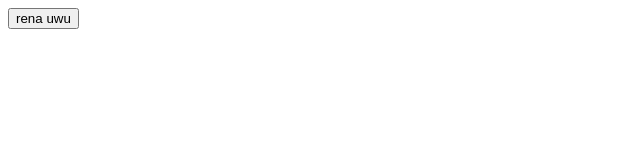
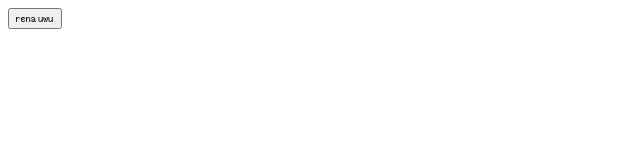
Before and after one commit to 29238746/29238746.io, a plain HTML site: page index.html in a window 1280 px wide. Shown: the full height of the page, 0-640 px from the left. Drawn offline with Linux system fonts and the light colour scheme.

Commit message:
Update index.html

```diff
--- a/index.html
+++ b/index.html
@@ -7,6 +7,7 @@
         		body {
 			font-family: 'pixel_unicode';
         		}
+input[type='submit'] { font-family: 'pixel_unicode'; }
 
             </style>
 </head>
```
